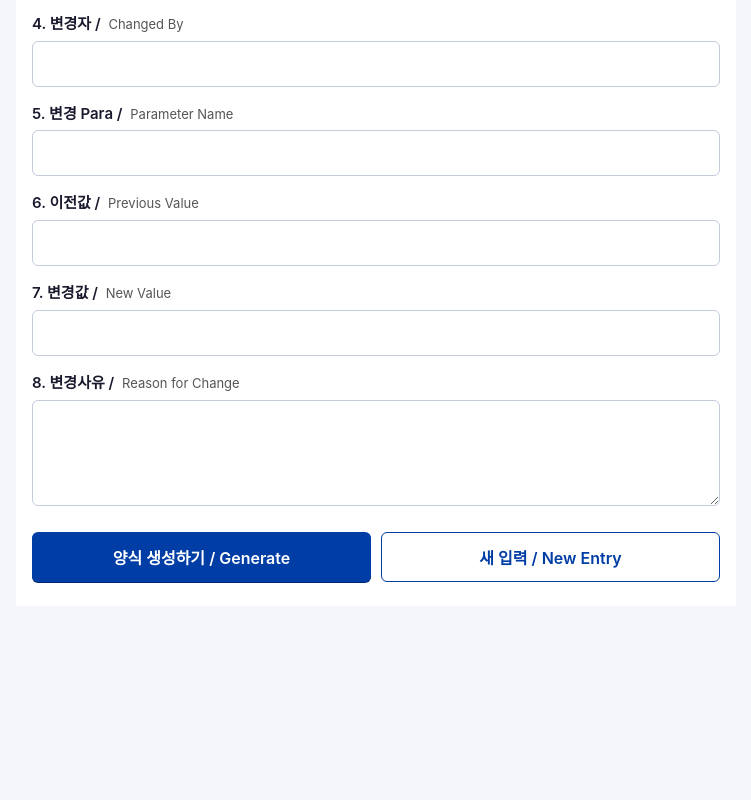
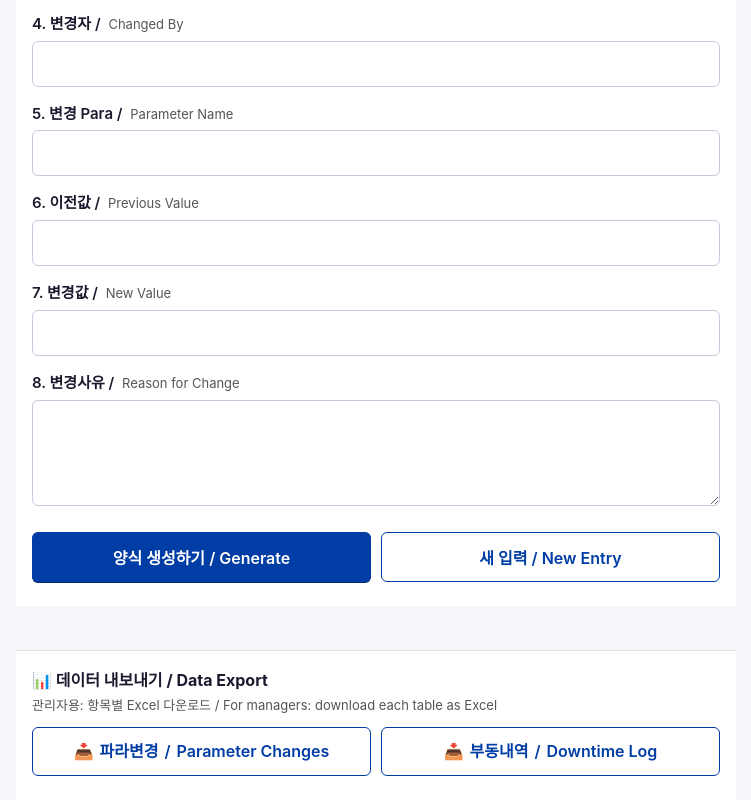
Before and after one commit to UCellsPKG/logbook-uc, a plain HTML site: page index.html in a window 1280 px wide. Shown: the part 635-1435 px from the top of the page, without its empty margins (264-1015 px from the left). Before the commit the page ends 1273 px from the top, so only its background shows below. Drawn offline with Linux system fonts and the light colour scheme.

Commit message:
Add Data Export download buttons (Excel) in page footer
Two .btn-secondary anchor links wired to CONFIG.apiUrl /export
endpoints — managers can download para_changes.xlsx and downtimes.xlsx
without needing to know the workers.dev URL. Buttons render disabled
when CONFIG.apiUrl is empty.

Co-Authored-By: Claude Opus 4.7 (1M context) <noreply@anthropic.com>

```diff
--- a/app.js
+++ b/app.js
@@ -501,10 +501,35 @@
 
   // ----- Wire it all up -----
 
+  // Wire the Data Export footer's download links from CONFIG.apiUrl. If the
+  // backend is not configured, render the buttons as visually disabled.
+  function wireExportLinks() {
+    const base = (CONFIG.apiUrl || "").trim().replace(/\/+$/, "");
+    const paraLink = document.getElementById("export-para");
+    const dtLink = document.getElementById("export-downtime");
+    if (!paraLink || !dtLink) return;
+
+    if (!base) {
+      [paraLink, dtLink].forEach(function (a) {
+        a.href = "#";
+        a.classList.add("disabled");
+        a.setAttribute("aria-disabled", "true");
+        a.addEventListener("click", function (e) {
+          e.preventDefault();
+        });
+      });
+      return;
+    }
+
+    paraLink.href = `${base}/export?type=para_changes`;
+    dtLink.href = `${base}/export?type=downtimes`;
+  }
+
   function init() {
     applyHeader();
     populateAllDropdowns();
     setDefaultDateTimes();
+    wireExportLinks();
 
     document.querySelectorAll(".tab-button").forEach(function (btn) {
       btn.addEventListener("click", function () {
--- a/index.html
+++ b/index.html
@@ -332,6 +332,23 @@
     </section>
   </main>
 
+  <footer class="data-export">
+    <h2 class="export-title">
+      📊 <span class="ko">데이터 내보내기</span><span class="sep"> / </span><span class="en">Data Export</span>
+    </h2>
+    <p class="export-hint">
+      <span class="ko">관리자용: 항목별 Excel 다운로드</span><span class="sep"> / </span><span class="en">For managers: download each table as Excel</span>
+    </p>
+    <div class="export-buttons">
+      <a id="export-para" class="btn btn-secondary export-btn" href="#" download>
+        📥 <span class="ko">파라변경</span><span class="sep"> / </span><span class="en">Parameter Changes</span>
+      </a>
+      <a id="export-downtime" class="btn btn-secondary export-btn" href="#" download>
+        📥 <span class="ko">부동내역</span><span class="sep"> / </span><span class="en">Downtime Log</span>
+      </a>
+    </div>
+  </footer>
+
   <script src="config.js"></script>
   <script src="app.js"></script>
 </body>
--- a/style.css
+++ b/style.css
@@ -494,6 +494,60 @@ body.lang-en .lang-en-only {
 /* When .en or .ko is also marked .lang-X-only, the parent rules above
    already handle visibility — keep this block minimal. */
 
+/* ===== Data export footer ===== */
+.data-export {
+  background: var(--form-bg);
+  margin-top: 12px;
+  padding: 18px max(16px, env(safe-area-inset-right)) 24px
+    max(16px, env(safe-area-inset-left));
+  border-top: 1px solid #e0e0e0;
+  max-width: 720px;
+  margin-left: auto;
+  margin-right: auto;
+}
+
+.export-title {
+  margin: 0 0 4px 0;
+  font-size: 16px;
+  font-weight: 700;
+  color: var(--label-text);
+}
+
+.export-hint {
+  margin: 0 0 12px 0;
+  font-size: 13px;
+  color: var(--muted-text);
+}
+
+.export-buttons {
+  display: flex;
+  flex-direction: column;
+  gap: 10px;
+}
+
+.export-btn {
+  text-decoration: none;
+  display: inline-flex;
+  align-items: center;
+  justify-content: center;
+  gap: 6px;
+}
+
+.export-btn.disabled {
+  opacity: 0.55;
+  cursor: not-allowed;
+  pointer-events: none;
+}
+
+@media (min-width: 600px) {
+  .export-buttons {
+    flex-direction: row;
+  }
+  .export-buttons .export-btn {
+    flex: 1;
+  }
+}
+
 /* ===== Responsive — wider screens ===== */
 @media (min-width: 600px) {
   .app-header h1 {
```
